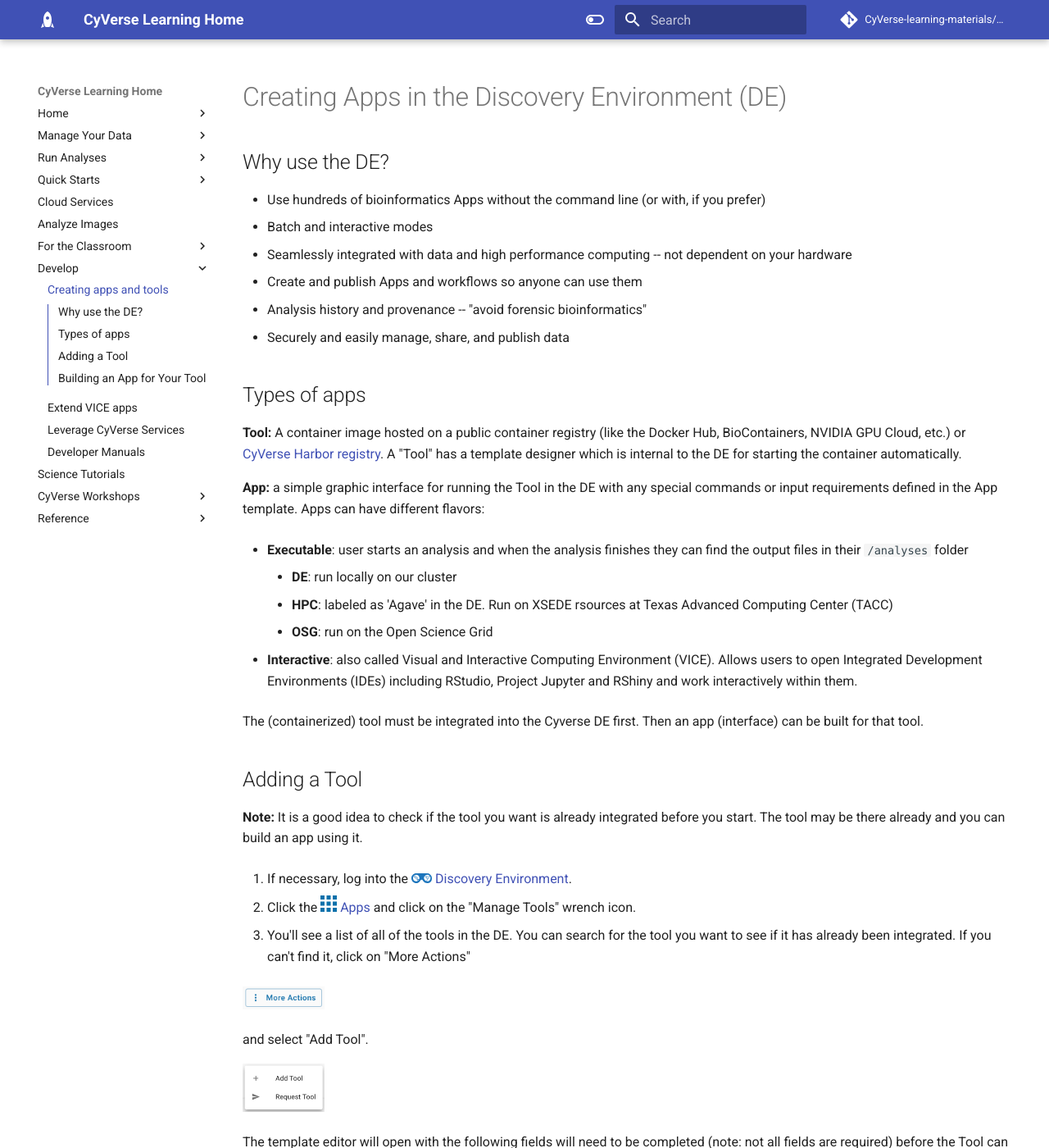
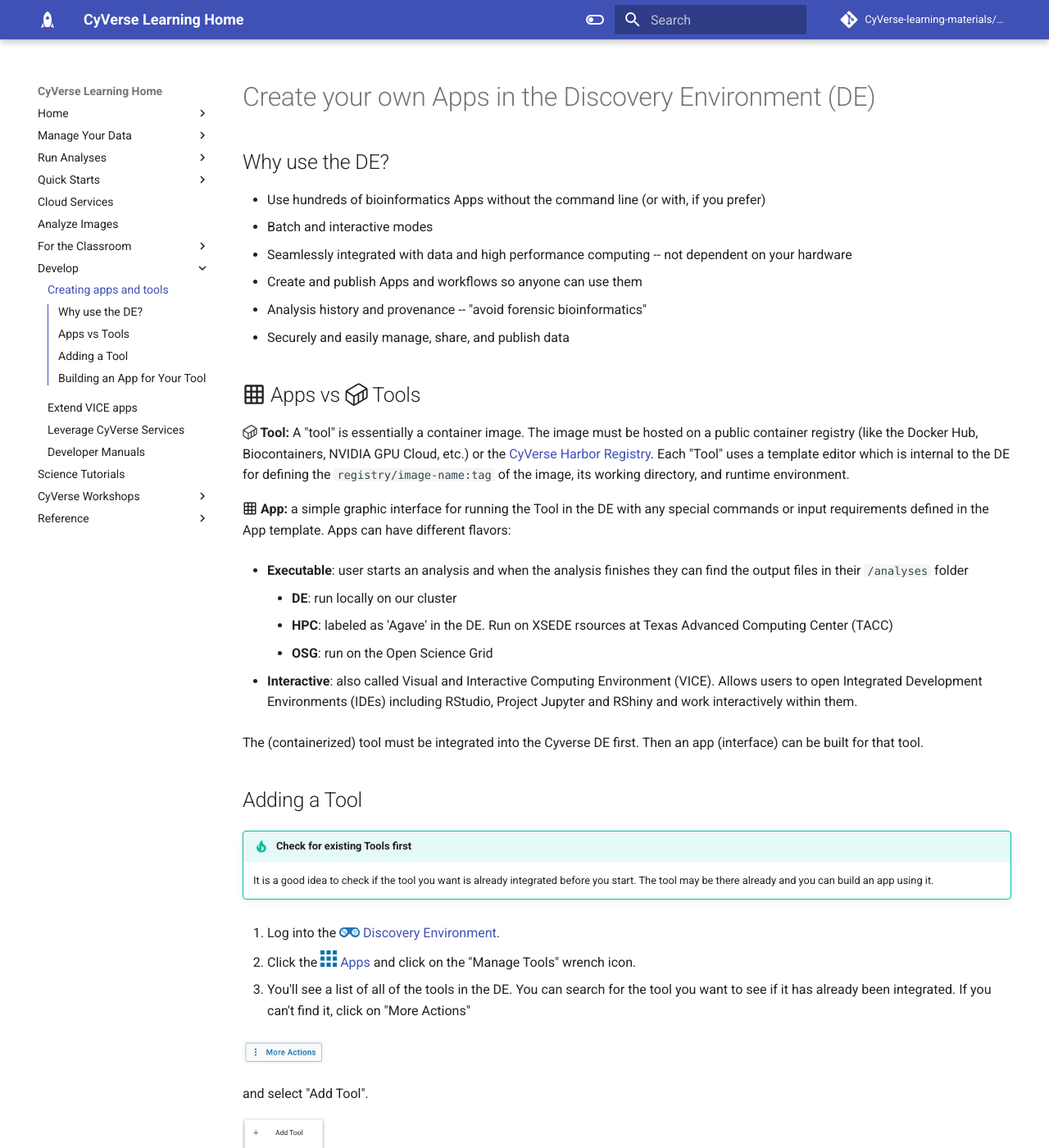
Before and after one commit to CyVerse-learning-materials/learning-materials-home, an MkDocs documentation site: the page built from docs/de/create_apps.md, in a window 1280 px wide and 1400 px high. Shown: the whole window at 82% size. Built offline with MkDocs 1.6.1 and Material for MkDocs 9.7.7, drawn with Linux system fonts in a browser that asks for light colours; some web fonts are replaced; a script that is not in the unit is left out; comment, search, counter and statistics services are not loaded.

Commit message:
Update create_apps.md

```diff
--- a/docs/de/create_apps.md
+++ b/docs/de/create_apps.md
@@ -1,5 +1,4 @@
-# Creating Apps in the Discovery Environment (DE)
-
+# Create your own Apps in the Discovery Environment (DE)
 
 ## Why use the DE?
 
@@ -12,11 +11,11 @@
 -   Analysis history and provenance -- "avoid forensic bioinformatics"
 -   Securely and easily manage, share, and publish data
 
-## Types of apps
+## :material-grid: Apps vs :octicons-container-24: Tools
 
-**Tool:** A container image hosted on a public container registry (like the Docker Hub, BioContainers, NVIDIA GPU Cloud, etc.) or [CyVerse Harbor registry](https://harbor.cyverse.org){target=_blank}. A "Tool" has a template designer which is internal to the DE for starting the container automatically.
+**:octicons-container-24: Tool:** A "tool" is essentially a container image. The image must be hosted on a public container registry (like the Docker Hub, Biocontainers, NVIDIA GPU Cloud, etc.) or the [CyVerse Harbor Registry](https://harbor.cyverse.org){target=_blank}. Each "Tool" uses a template editor which is internal to the DE for defining the `registry/image-name:tag` of the image, its working directory, and runtime environment.
 
-**App:** a simple graphic interface for running the Tool in the DE with any special commands or input requirements defined in the App template. Apps can have different flavors:
+**:material-grid: App:** a simple graphic interface for running the Tool in the DE with any special commands or input requirements defined in the App template. Apps can have different flavors:
 
  -   **Executable**: user starts an analysis and when the analysis
      finishes they can find the output files in their `/analyses`
@@ -37,12 +36,11 @@
 
 ## Adding a Tool
 
-**Note:**
-It is a good idea to check if the tool you want is already
-integrated before you start. The tool may be there already and you can
-build an app using it.
+!!! Tip "Check for existing Tools first"
 
-1. If necessary, log into the [![][de]{width=25}](https://de.cyverse.org){target=_blank} [Discovery Environment](https://de.cyverse.org){target=_blank}.
+    It is a good idea to check if the tool you want is already integrated before you start. The tool may be there already and you can build an app using it.
+
+1. Log into the [![][de]{width=25}](https://de.cyverse.org){target=_blank} [Discovery Environment](https://de.cyverse.org){target=_blank}.
 
 2. Click the [![][apps]{width=20}](https://de.cyverse.org/apps){target=_blank} [Apps](https://de.cyverse.org/apps){target=_blank} and click on the "Manage Tools" wrench icon.
 
```
